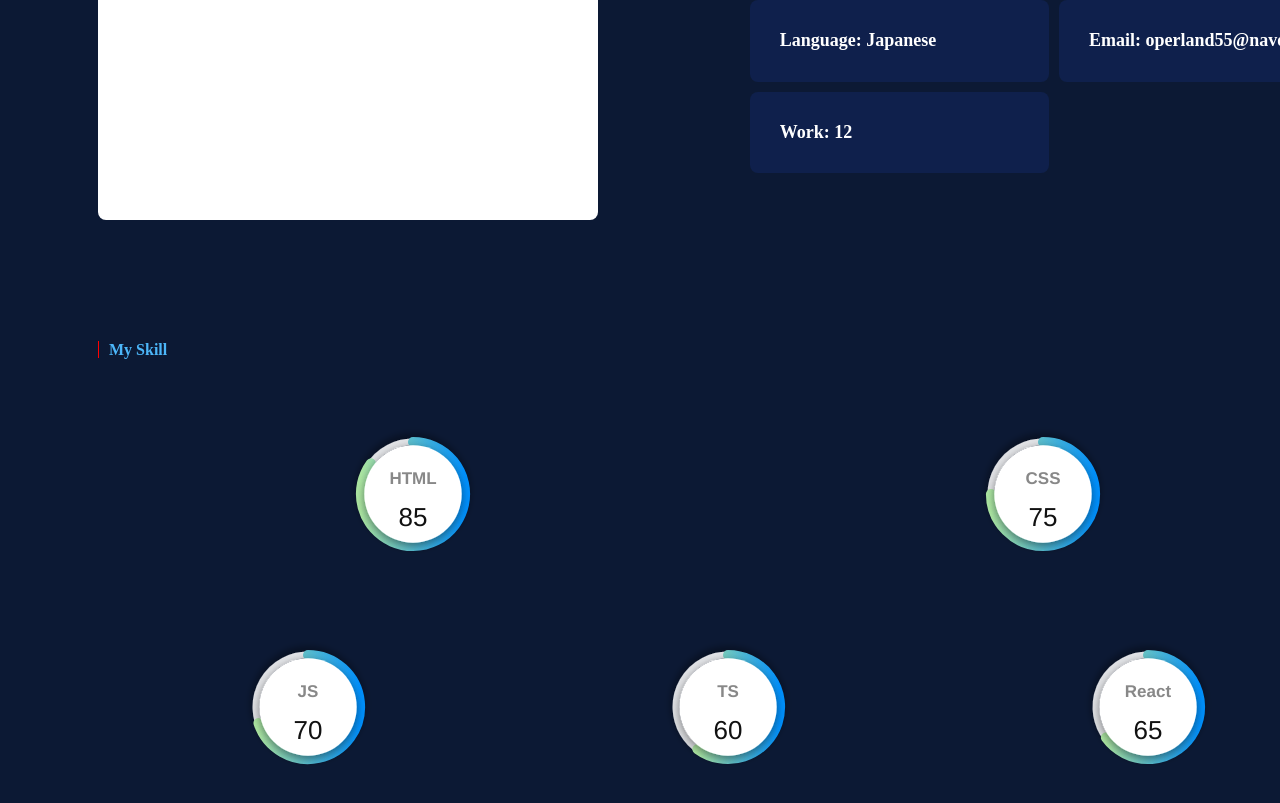
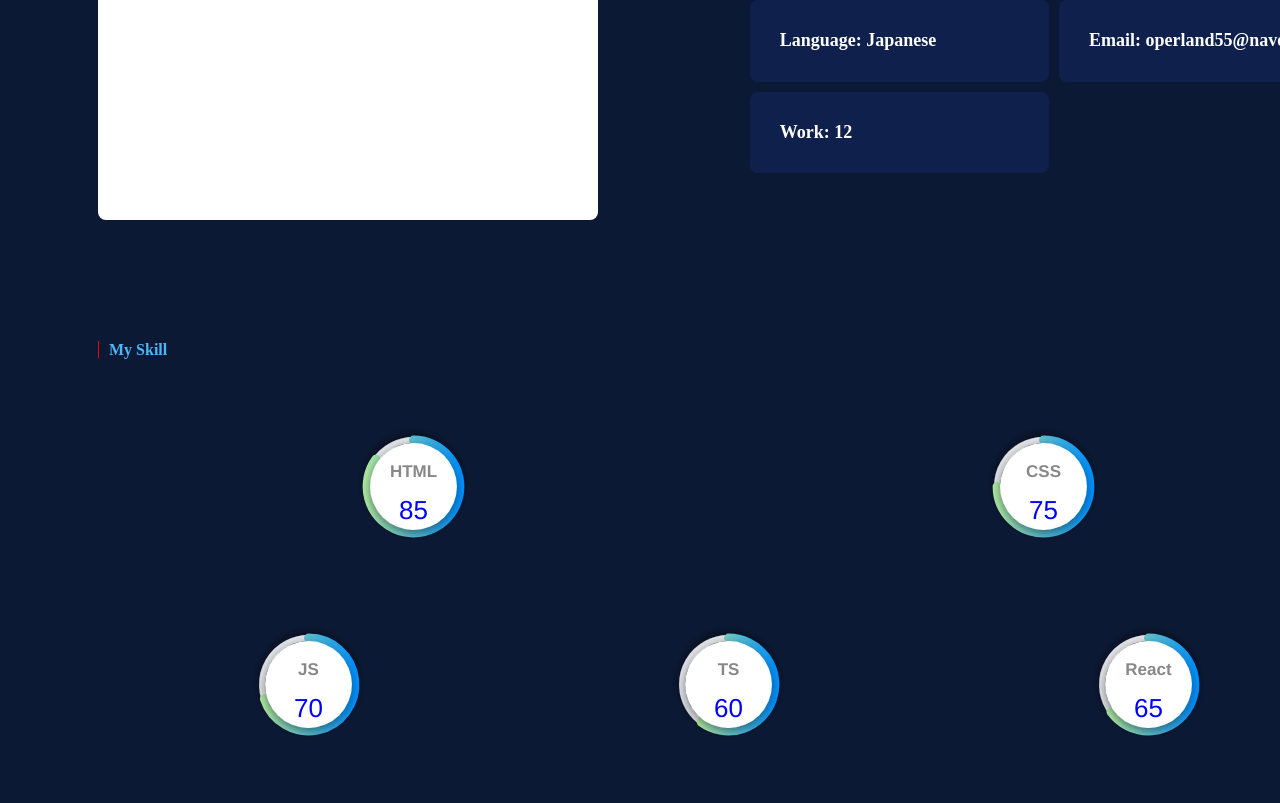
Before and after one commit to operland55/Portfolio, a React (Vite) app: page /about in a window 1280 px wide. Shown: the part 492-1295 px from the top of the page. Built offline with nearby package versions, Linux system fonts and the light colour scheme.

Commit message:
⚡️ Chart value Change Color

```diff
--- a/src/Components/Chart.tsx
+++ b/src/Components/Chart.tsx
@@ -61,7 +61,7 @@ function Chart({ possible, labels }: ChartNum) {
 							formatter: function (val: any) {
 								return parseInt(val);
 							},
-							color: "#111",
+							color: "blue",
 							fontSize: "26px",
 							show: true,
 						},
@@ -94,7 +94,7 @@ function Chart({ possible, labels }: ChartNum) {
 					options={state.options as any}
 					series={state.series}
 					type="radialBar"
-					width={150}
+					width={135}
 					height={180}
 				/>
 			}
```
